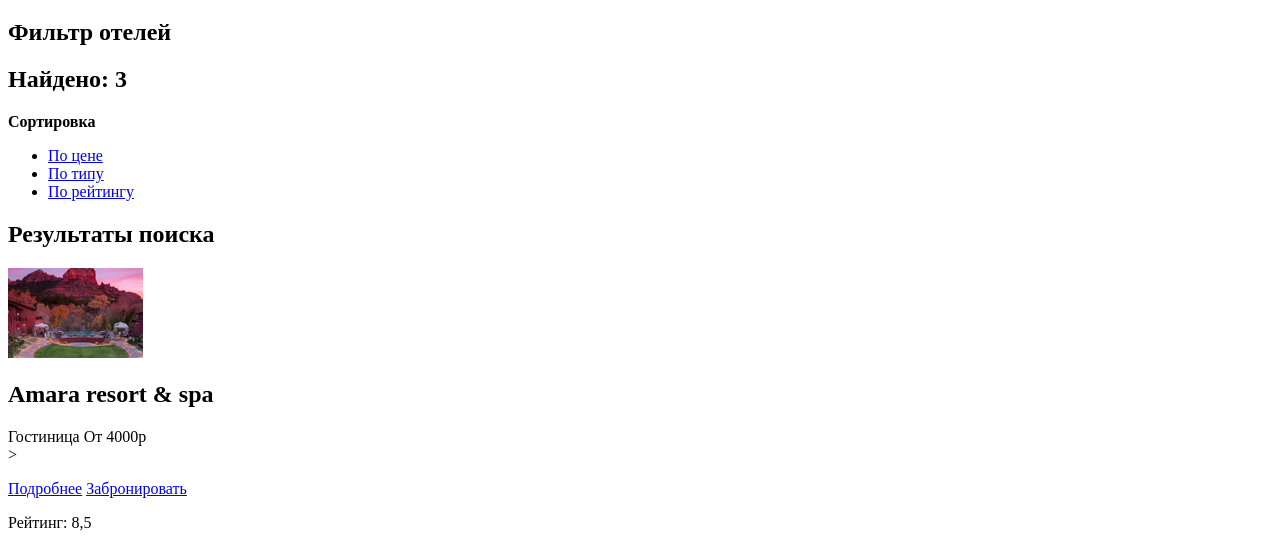
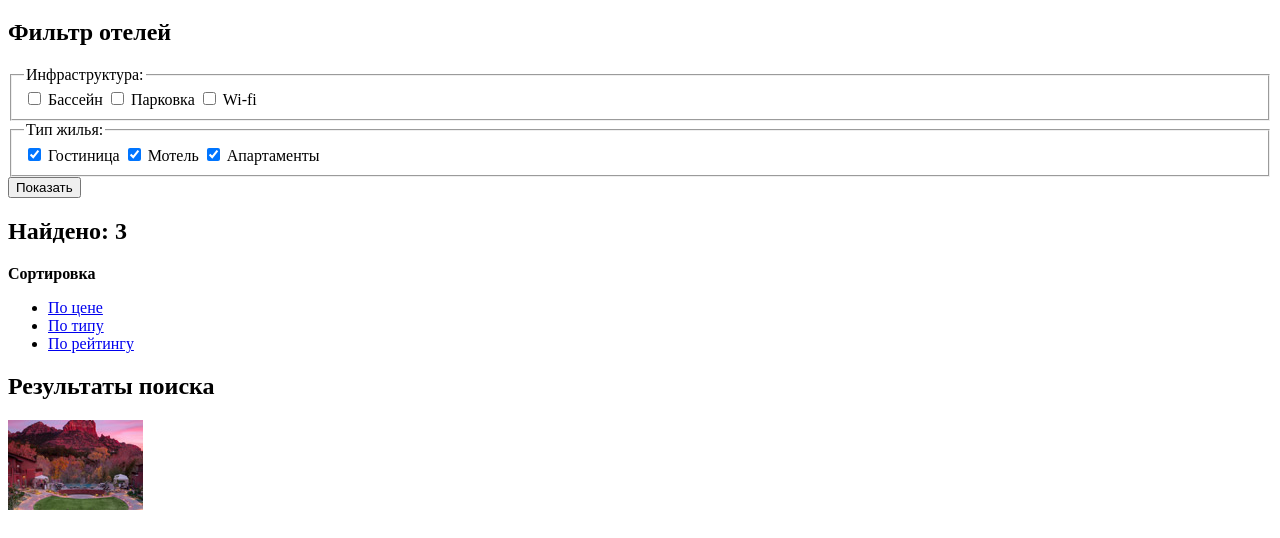
Before and after one commit to Ket4er/570735-sedona, a plain HTML site: page inner.html in a window 1280 px wide. Shown: the part 231-769 px from the top of the page. Drawn offline with Linux system fonts and the light colour scheme.

Commit message:
Сделал формы

```diff
--- a/inner.html
+++ b/inner.html
@@ -11,9 +11,9 @@
           <img src="img/menu-logo.png" width="138" height="70" alt="Логотип города Седона">
         </a>
         <ul class="site-navigation">
-          <li><a href="info.html">Информация</a></li>
-          <li><a href="photo-video.html">Фото и видео</a></li>
-          <li><a href="Map.html">Карта штата</a></li>
+          <li><a class="info.html" href="#">Информация</a></li>
+          <li><a class="photo-video.html" href="#">Фото и видео</a></li>
+          <li><a class="Map.html" href="#">Карта штата</a></li>
           <li class="menu-active"><a href="#">Гостиницы</a></li>
         </ul>
       </nav>
@@ -24,7 +24,30 @@
 
       <section class="filters">
         <h2 class="visual-hidden">Фильтр отелей</h2>
-        <!--Здесь будет форма-->
+        <form method="post" action="/filter">
+          <fieldset class="filter-infrastructure">
+            <legend>Инфраструктура:</legend>
+            <input type="checkbox" id="filter-pool">
+            <label class="filter-variants" for="filter-pool">Бассейн</label>
+            <input type="checkbox" id="filter-parking">
+            <label class="filter-variants" for="filter-parking">Парковка</label>
+            <input type="checkbox" id="filter-wi-fi">
+            <label class="filter-variants" for="filter-wi-fi">Wi-fi</label>
+          </fieldset>
+          <fieldset class="filter-housing">
+            <legend>Тип жилья:</legend>
+            <input type="checkbox" id="filter-hotel" checked>
+            <label class="filter-variants" for="filter-hotel">Гостиница</label>
+            <input type="checkbox" id="filter-motel" checked>
+            <label class="filter-variants" for="filter-motel">Мотель</label>
+            <input type="checkbox" id="filter-apartment" checked>
+            <label class="filter-variants" for="filter-apartment">Апартаменты</label>
+          </fieldset>
+          <button class="filter-button" type="submit">Показать</button>
+        </form>
+
+
+
       </section>
 
      <section class="catalog">
```
Also changed, not shown: index.html (+15 -4 lines).
